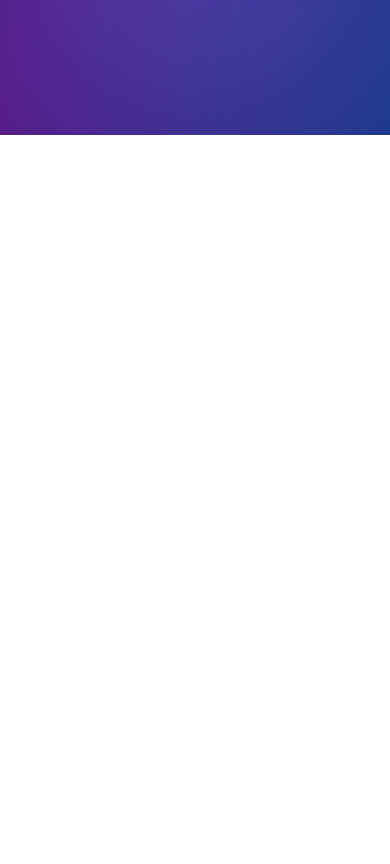
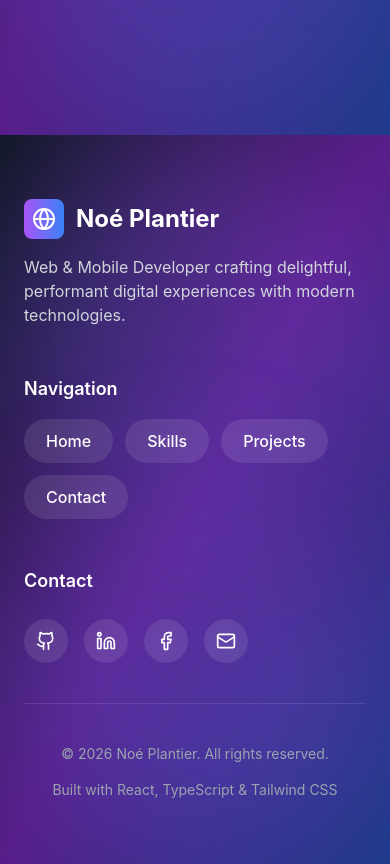
Before and after one commit to noeplantier/PortfolioDev, a React (Vite) app: page / in a window 390 px wide. Shown: the part 10560-11424 px from the top of the page. Before the commit the page ends 10695 px from the top, so only its background shows below. Built offline with nearby package versions, Linux system fonts and the light colour scheme.

Commit message:
Footer added to the project

```diff
--- a/src/App.tsx
+++ b/src/App.tsx
@@ -3,6 +3,7 @@ import Skills from './components/Skills';
 import Projects from './components/Projects';
 import ParticleBackground from './components/ParticleBackground';
 import Contact from './components/Contact';
+import Footer from './components/Footer';
 
 function App() {
     return (
@@ -12,6 +13,7 @@ function App() {
             <Skills />
             <Projects />
             <Contact />
+            <Footer />
         </div>
     );
 }
--- /dev/null
+++ b/src/components/Footer.tsx
@@ -0,0 +1,109 @@
+import { Github, Linkedin, Mail, Globe, FacebookIcon } from 'lucide-react';
+
+const Footer = () => {
+  const year = new Date().getFullYear();
+
+  const navLinks = [
+    { id: 'home', label: 'Home' },
+    { id: 'skills', label: 'Skills' },
+    { id: 'projects', label: 'Projects' },
+    { id: 'contact', label: 'Contact' },
+  ];
+
+  const socialLinks = [
+    { icon: Github, href: 'https://github.com/noeplantier', label: 'GitHub' },
+    { icon: Linkedin, href: 'https://www.linkedin.com/in/noe-plantier/', label: 'LinkedIn' },
+    { icon: FacebookIcon, href: 'https://facebook.com/noe.plantier', label: 'Facebook' },
+    { icon: Mail, href: 'mailto:plantiernoe50@gmail.com', label: 'Email' },
+  ];
+
+  const scrollTo = (id: string) => {
+    document.querySelector(`#${id}`)?.scrollIntoView({ behavior: 'smooth' });
+  };
+
+  return (
+    <footer className="relative overflow-hidden bg-gradient-to-br from-gray-900 via-purple-900 to-blue-900 text-white">
+      {/* Soft gradient glows */}
+      <div className="pointer-events-none absolute inset-0">
+        <div className="absolute top-0 right-0 w-96 h-96 bg-gradient-to-bl from-purple-500/20 to-blue-500/20 rounded-full blur-3xl" />
+        <div className="absolute bottom-0 left-0 w-96 h-96 bg-gradient-to-tr from-blue-500/20 to-purple-500/20 rounded-full blur-3xl" />
+      </div>
+
+      <div className="relative z-10 container mx-auto px-6 py-16">
+        <div className="grid gap-12 md:grid-cols-12 items-start">
+          {/* Brand */}
+          <div className="md:col-span-4">
+            <div className="flex items-center gap-3 mb-4">
+              <div className="p-2 bg-gradient-to-r from-purple-500 to-blue-500 rounded-lg">
+                <Globe className="w-6 h-6 text-white" />
+              </div>
+              <h3 className="text-2xl font-bold">Noé Plantier</h3>
+            </div>
+            <p className="text-gray-300 max-w-sm">
+              Web & Mobile Developer crafting delightful, performant digital experiences with modern technologies.
+            </p>
+
+
+
+          </div>
+
+          {/* Navigation */}
+          <div className="md:col-span-4">
+            <h4 className="text-lg font-semibold mb-4">Navigation</h4>
+            <div className="flex flex-wrap gap-3">
+              {navLinks.map((link) => (
+                <button
+                  key={link.id}
+                  onClick={() => scrollTo(link.id)}
+                  className="px-5 py-2 rounded-full font-medium text-white bg-white/10 backdrop-blur-sm border-2 border-transparent hover:border-white hover:bg-transparent hover:bg-clip-text hover:text-transparent hover:bg-gradient-to-r hover:from-yellow-400 hover:to-orange-400 transform hover:scale-105 transition-all duration-300"
+                  aria-label={`Go to ${link.label}`}
+                >
+                  {link.label}
+                </button>
+              ))}
+            </div>
+          </div>
+
+          {/* Contact */}
+          <div className="md:col-span-4">
+            <h4 className="text-lg font-semibold mb-4">Contact</h4>
+              {/* Socials */}
+              <div className="flex gap-4 mt-6">
+                  {socialLinks.map((s) => (
+                      <a
+                          key={s.label}
+                          href={s.href}
+                          target="_blank"
+                          rel="noopener noreferrer"
+                          aria-label={s.label}
+                          className="p-3 bg-white/10 backdrop-blur-sm rounded-full hover:bg-white/20 transform hover:scale-110 transition-all duration-200"
+                      >
+                          <s.icon className="w-5 h-5 text-white" />
+                      </a>
+                  ))}
+              </div>
+          </div>
+        </div>
+
+        {/* Divider */}
+        <div className="h-px bg-white/10 my-10" />
+
+        {/* Bottom bar */}
+        <div className="text-sm flex flex-col md:flex-row items-center justify-between gap-4 text-gray-400">
+          <p>
+            © {year} Noé Plantier. All rights reserved.
+          </p>
+
+
+
+
+            <div className="text-sm">
+            Built with React, TypeScript & Tailwind CSS
+          </div>
+        </div>
+      </div>
+    </footer>
+  );
+};
+
+export default Footer;
--- a/src/components/Projects.tsx
+++ b/src/components/Projects.tsx
@@ -184,11 +184,6 @@ const Projects = () => {
 
   return (
     <section id="projects" className="py-20 bg-gradient-to-br from-gray-50 to-blue-50 relative overflow-hidden">
-      {/* Background Elements */}
-      <div className="absolute inset-0">
-        <div className="absolute top-0 left-0 w-96 h-96 bg-gradient-to-br from-purple-200 to-blue-200 rounded-full opacity-20 transform -translate-x-32 -translate-y-32"></div>
-        <div className="absolute bottom-0 right-0 w-96 h-96 bg-gradient-to-tl from-blue-200 to-purple-200 rounded-full opacity-20 transform translate-x-32 translate-y-32"></div>
-      </div>
 
       <div className="container mx-auto px-6 relative z-10">
         {/* Section Header */}
--- a/src/components/Skills.tsx
+++ b/src/components/Skills.tsx
@@ -73,11 +73,7 @@ const Skills = () => {
 
   return (
     <section id="skills" className="py-20 bg-white relative overflow-hidden">
-      {/* Background Elements */}
-      <div className="absolute inset-0">
-        <div className="absolute top-0 right-0 w-96 h-96 bg-gradient-to-bl from-purple-100 to-blue-100 rounded-full opacity-30 transform translate-x-32 -translate-y-32"></div>
-        <div className="absolute bottom-0 left-0 w-96 h-96 bg-gradient-to-tr from-blue-100 to-purple-100 rounded-full opacity-30 transform -translate-x-32 translate-y-32"></div>
-      </div>
+
 
       <div className="container mx-auto px-6 relative z-10">
         {/* Section Header */}
```
